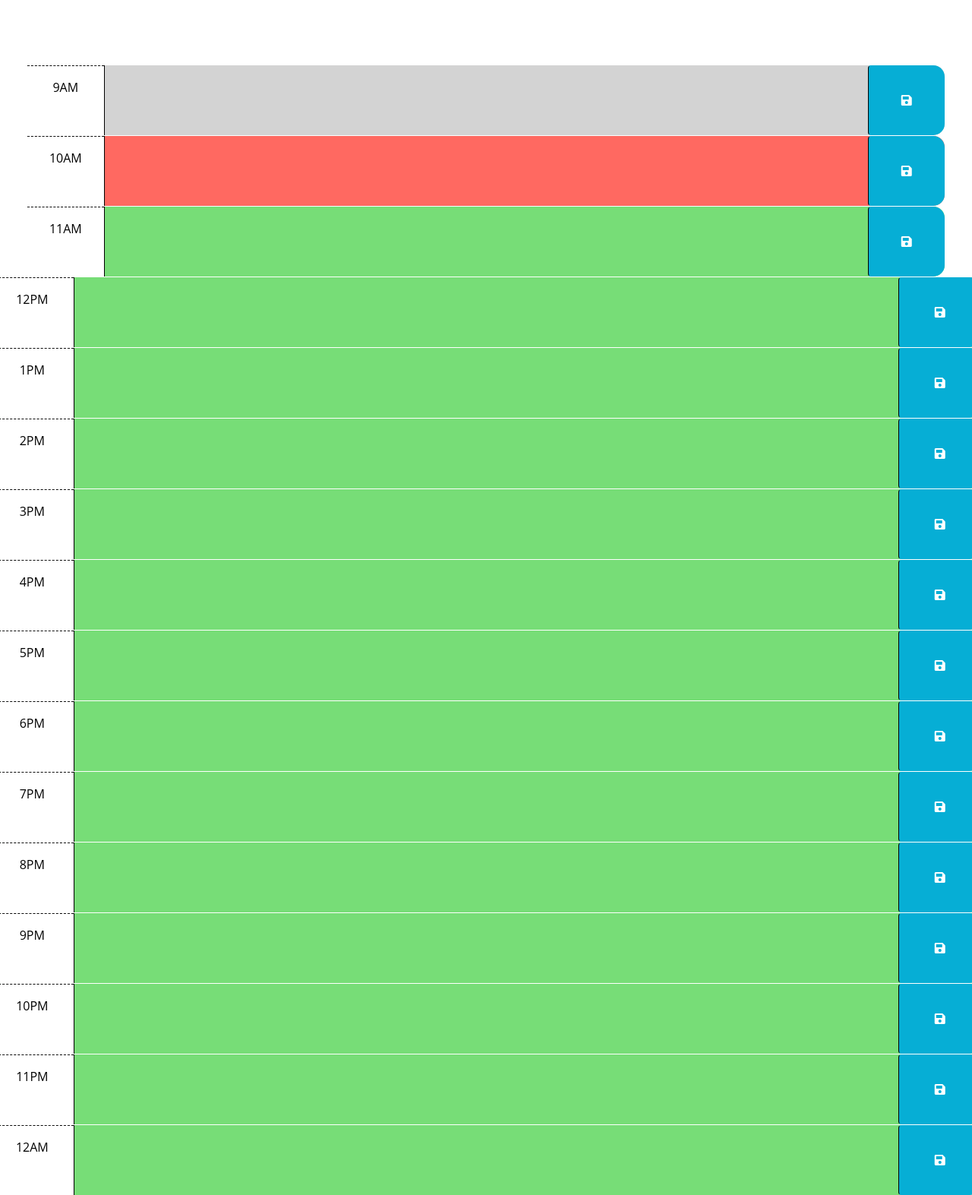
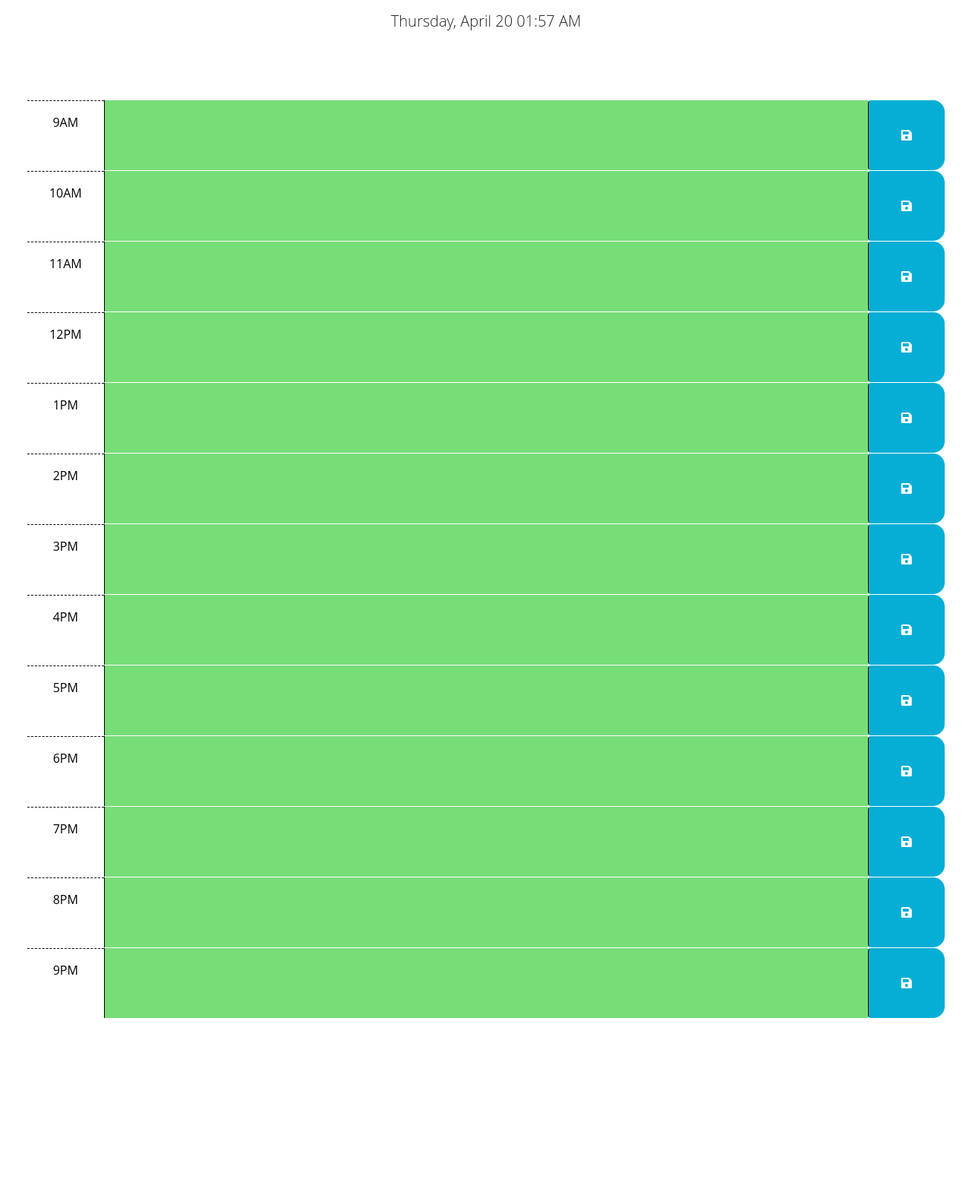
Before and after one commit to Shadowasders/Work-Day-Scheduler, a plain HTML site: page Develop/index.html in a window 1280 px wide. Shown: the part 166-1739 px from the top of the page at 76% size. After the commit the page ends 1506 px from the top, so only its background shows below. Drawn offline with nearby package versions, Linux system fonts and the light colour scheme.

Commit message:
added code for changing div colors, partial code added for text save function

```diff
--- a/Develop/index.html
+++ b/Develop/index.html
@@ -1,34 +1,24 @@
 <!DOCTYPE html>
 <html lang="en">
+
 <head>
   <meta charset="UTF-8" />
   <meta name="viewport" content="width=device-width, initial-scale=1.0" />
   <meta http-equiv="X-UA-Compatible" content="ie=edge" />
-    <link
-      href="https://cdn.jsdelivr.net/npm/bootstrap@5.1.3/dist/css/bootstrap.min.css"
-      rel="stylesheet"
-      integrity="sha384-1BmE4kWBq78iYhFldvKuhfTAU6auU8tT94WrHftjDbrCEXSU1oBoqyl2QvZ6jIW3"
-      crossorigin="anonymous"
-    />
-    <link
-      rel="stylesheet"
-      href="https://use.fontawesome.com/releases/v5.8.1/css/all.css"
-      integrity="sha384-50oBUHEmvpQ+1lW4y57PTFmhCaXp0ML5d60M1M7uH2+nqUivzIebhndOJK28anvf"
-      crossorigin="anonymous"
-    />
-    <link
-      href="https://fonts.googleapis.com/css2?family=Fira+Sans:wght@400;700&display=swap"
-      rel="stylesheet"
-    />
+  <link href="https://cdn.jsdelivr.net/npm/bootstrap@5.1.3/dist/css/bootstrap.min.css" rel="stylesheet"
+    integrity="sha384-1BmE4kWBq78iYhFldvKuhfTAU6auU8tT94WrHftjDbrCEXSU1oBoqyl2QvZ6jIW3" crossorigin="anonymous" />
+  <link rel="stylesheet" href="https://use.fontawesome.com/releases/v5.8.1/css/all.css"
+    integrity="sha384-50oBUHEmvpQ+1lW4y57PTFmhCaXp0ML5d60M1M7uH2+nqUivzIebhndOJK28anvf" crossorigin="anonymous" />
+  <link href="https://fonts.googleapis.com/css2?family=Fira+Sans:wght@400;700&display=swap" rel="stylesheet" />
   <link rel="stylesheet" href="style.css" />
   <title>Work Day Scheduler</title>
 </head>
 
 <body>
   <header class="p-5 mb-4">
-      <h1 class="display-3 center">Work Day Scheduler</h1>
-      <p class="lead center">A simple calendar app for scheduling your work day</p>
-      <p id="currentDay" class="lead"></p>
+    <h1 class="display-3 text-center">Work Day Scheduler</h1>
+    <p class="lead text-center">A simple calendar app for scheduling your work day</p>
+    <p id="currentDay" class="lead text-center"></p>
   </header>
   <div class="container-fluid px-5">
     <!-- Use class for "past", "present", and "future" to apply styles to the
@@ -42,7 +32,7 @@
         -->
 
     <!-- Example of a past time block. The "past" class adds a gray background color. -->
-      <div id="hour-9" class="row time-block past">
+    <div id="hour-9" class="row time-block">
       <div class="col-2 col-md-1 hour text-center py-3">9AM</div>
       <textarea class="col-8 col-md-10 description" rows="3"> </textarea>
       <button class="btn saveBtn col-2 col-md-1" aria-label="save">
@@ -51,7 +41,7 @@
     </div>
 
     <!-- Example of a present time block. The "present" class adds a red background color. -->
-      <div id="hour-10" class="row time-block present">
+    <div id="hour-10" class="row time-block">
       <div class="col-2 col-md-1 hour text-center py-3">10AM</div>
       <textarea class="col-8 col-md-10 description" rows="3"> </textarea>
       <button class="btn saveBtn col-2 col-md-1" aria-label="save">
@@ -60,105 +50,87 @@
     </div>
 
     <!-- Example of a future time block. The "future" class adds a green background color. -->
-      <div id="hour-11" class="row time-block future">
+    <div id="hour-11" class="row time-block">
       <div class="col-2 col-md-1 hour text-center py-3">11AM</div>
       <textarea class="col-8 col-md-10 description" rows="3"> </textarea>
       <button class="btn saveBtn col-2 col-md-1" aria-label="save">
         <i class="fas fa-save" aria-hidden="true"></i>
       </button>
     </div>
-    </div>
 
-    <div id="hour-12" class="row time-block future">
+    <div id="hour-12" class="row time-block">
       <div class="col-2 col-md-1 hour text-center py-3">12PM</div>
       <textarea class="col-8 col-md-10 description" rows="3"> </textarea>
       <button class="btn saveBtn col-2 col-md-1" aria-label="save">
         <i class="fas fa-save" aria-hidden="true"></i>
       </button>
     </div>
-  </div>
 
-
-  <div id="hour-1" class="row time-block future">
+    <div id="hour-13" class="row time-block">
       <div class="col-2 col-md-1 hour text-center py-3">1PM</div>
       <textarea class="col-8 col-md-10 description" rows="3"> </textarea>
       <button class="btn saveBtn col-2 col-md-1" aria-label="save">
         <i class="fas fa-save" aria-hidden="true"></i>
       </button>
     </div>
-</div>
 
-
-<div id="hour-2" class="row time-block future">
+    <div id="hour-14" class="row time-block">
       <div class="col-2 col-md-1 hour text-center py-3">2PM</div>
       <textarea class="col-8 col-md-10 description" rows="3"> </textarea>
       <button class="btn saveBtn col-2 col-md-1" aria-label="save">
         <i class="fas fa-save" aria-hidden="true"></i>
       </button>
     </div>
-</div>
 
-
-<div id="hour-3" class="row time-block future">
+    <div id="hour-15" class="row time-block ">
       <div class="col-2 col-md-1 hour text-center py-3">3PM</div>
       <textarea class="col-8 col-md-10 description" rows="3"> </textarea>
       <button class="btn saveBtn col-2 col-md-1" aria-label="save">
         <i class="fas fa-save" aria-hidden="true"></i>
       </button>
     </div>
-</div>
 
-
-<div id="hour-4" class="row time-block future">
+    <div id="hour-16" class="row time-block">
       <div class="col-2 col-md-1 hour text-center py-3">4PM</div>
       <textarea class="col-8 col-md-10 description" rows="3"> </textarea>
       <button class="btn saveBtn col-2 col-md-1" aria-label="save">
         <i class="fas fa-save" aria-hidden="true"></i>
       </button>
     </div>
-</div>
 
-
-<div id="hour-5" class="row time-block future">
+    <div id="hour-17" class="row time-block">
       <div class="col-2 col-md-1 hour text-center py-3">5PM</div>
       <textarea class="col-8 col-md-10 description" rows="3"> </textarea>
       <button class="btn saveBtn col-2 col-md-1" aria-label="save">
         <i class="fas fa-save" aria-hidden="true"></i>
       </button>
     </div>
-</div>
 
-
-<div id="hour-6" class="row time-block future">
+    <div id="hour-18" class="row time-block">
       <div class="col-2 col-md-1 hour text-center py-3">6PM</div>
       <textarea class="col-8 col-md-10 description" rows="3"> </textarea>
       <button class="btn saveBtn col-2 col-md-1" aria-label="save">
         <i class="fas fa-save" aria-hidden="true"></i>
       </button>
     </div>
-</div>
 
-
-<div id="hour-7" class="row time-block future">
+    <div id="hour-19" class="row time-block">
       <div class="col-2 col-md-1 hour text-center py-3">7PM</div>
       <textarea class="col-8 col-md-10 description" rows="3"> </textarea>
       <button class="btn saveBtn col-2 col-md-1" aria-label="save">
         <i class="fas fa-save" aria-hidden="true"></i>
       </button>
     </div>
-</div>
 
-<div id="hour-8" class="row time-block future">
+    <div id="hour-20" class="row time-block">
       <div class="col-2 col-md-1 hour text-center py-3">8PM</div>
       <textarea class="col-8 col-md-10 description" rows="3"> </textarea>
       <button class="btn saveBtn col-2 col-md-1" aria-label="save">
         <i class="fas fa-save" aria-hidden="true"></i>
       </button>
     </div>
-</div>
 
-
-<div id="hour-9" class="row time-block future">
+    <div id="hour-21" class="row time-block">
       <div class="col-2 col-md-1 hour text-center py-3">9PM</div>
       <textarea class="col-8 col-md-10 description" rows="3"> </textarea>
       <button class="btn saveBtn col-2 col-md-1" aria-label="save">
@@ -166,44 +138,10 @@
       </button>
     </div>
   </div>
-
-
-<div id="hour-10" class="row time-block future">
-  <div class="col-2 col-md-1 hour text-center py-3">10PM</div>
-  <textarea class="col-8 col-md-10 description" rows="3"> </textarea>
-  <button class="btn saveBtn col-2 col-md-1" aria-label="save">
-    <i class="fas fa-save" aria-hidden="true"></i>
-  </button>
-</div>
-</div>
-
-
-<div id="hour-11" class="row time-block future">
-  <div class="col-2 col-md-1 hour text-center py-3">11PM</div>
-  <textarea class="col-8 col-md-10 description" rows="3"> </textarea>
-  <button class="btn saveBtn col-2 col-md-1" aria-label="save">
-    <i class="fas fa-save" aria-hidden="true"></i>
-  </button>
-</div>
-</div>
-
-
-<div id="hour-12" class="row time-block future">
-  <div class="col-2 col-md-1 hour text-center py-3">12AM</div>
-  <textarea class="col-8 col-md-10 description" rows="3"> </textarea>
-  <button class="btn saveBtn col-2 col-md-1" aria-label="save">
-    <i class="fas fa-save" aria-hidden="true"></i>
-  </button>
-</div>
-</div>
-
-
-
   <script src="https://cdnjs.cloudflare.com/ajax/libs/jquery/3.2.1/jquery.min.js"></script>
   <script src="https://cdn.jsdelivr.net/npm/dayjs@1.11.3/dayjs.min.js"
-    integrity="sha256-iu/zLUB+QgISXBLCW/mcDi/rnf4m4uEDO0wauy76x7U="
-    crossorigin="anonymous"></script>
-
+    integrity="sha256-iu/zLUB+QgISXBLCW/mcDi/rnf4m4uEDO0wauy76x7U=" crossorigin="anonymous"></script>
   <script src="script.js"></script>
 </body>
+
 </html>
--- a/Develop/script.js
+++ b/Develop/script.js
@@ -1,6 +1,12 @@
 // Wrap all code that interacts with the DOM in a call to jQuery to ensure that
 // the code isn't run until the browser has finished rendering all the elements
 // in the html.
+var localTime = dayjs();
+var currentDayEl = $("#currentDay");
+var saveButtonEl = $(".btn");
+var timeBlockEL = $(".description")
+var existingActivitiesArray = JSON.parse(localStorage.getItem('savedActivities')) || [];
+
 $(function () {
   // TODO: Add a listener for click events on the save button. This code should
   // use the id in the containing time-block as a key to save the user input in
@@ -8,16 +14,53 @@ $(function () {
   // function? How can DOM traversal be used to get the "hour-x" id of the
   // time-block containing the button that was clicked? How might the id be
   // useful when saving the description in local storage?
-  //
+  saveButtonEl.on("click", function(){
+    var parentDiv = $(this).parents('div.time-block');
+    var timeBlock = $(parentDiv).attr('id'); console.log(timeBlock);
+    var textareaEl = $(parentDiv).children()[1];
+    var textToSave = $(textareaEl).val();
+    var savedText = {
+      //timeBlock, // timeBlock: timeBlock
+      //textToSave // textToSave: textToSave
+      timeBlock: timeBlock,
+      savedText: textToSave
+    }
+
+    // filter for the item in the existingActivitiesArray with the timeBlock value
+    // of our current object savedText
+    existingActivitiesArray.length == 0 ? existingActivitiesArray.push(savedText) : (
+      existingActivitiesArray.findIndex()
+    )
+    console.log('texttosave', textToSave);
+  })
+
   // TODO: Add code to apply the past, present, or future class to each time
   // block by comparing the id to the current hour. HINTS: How can the id
   // attribute of each time-block be used to conditionally add or remove the
   // past, present, and future classes? How can Day.js be used to get the
   // current hour in 24-hour time?
+  var currentTime = parseInt(dayjs().format("HH"));
+  console.log(typeof currentTime);
+
+  var times = [9, 10, 11, 12, 13, 14, 15, 16, 17, 18, 19, 20, 21];
+  for (var i = 0; i < times.length; i++) {
+    if (times[i] < currentTime) {
+      console.log('1');
+      $("#hour-" + times[i] + " textarea").addClass("past");
+    } else if (times[i] === currentTime) {
+      console.log('2');
+      $("#hour-" + times[i] + " textarea").addClass("present");
+    } else if (times[i] > currentTime) {
+      console.log('3');
+      $("#hour-" + times[i] + " textarea").addClass("future");
+    }
+  };
   //
   // TODO: Add code to get any user input that was saved in localStorage and set
   // the values of the corresponding textarea elements. HINT: How can the id
   // attribute of each time-block be used to do this?
   //
   // TODO: Add code to display the current date in the header of the page.
+
+  $(currentDayEl).text(localTime.format("dddd, MMMM DD hh:mm A"));
 });
--- a/Develop/style.css
+++ b/Develop/style.css
@@ -57,7 +57,3 @@ textarea {
   font-size: 20px;
   transition: all 0.3s ease-in-out;
 }
-
-.center {
-  text-align: center;
-}
```
Lines whose indentation alone changed are shown as unchanged.
